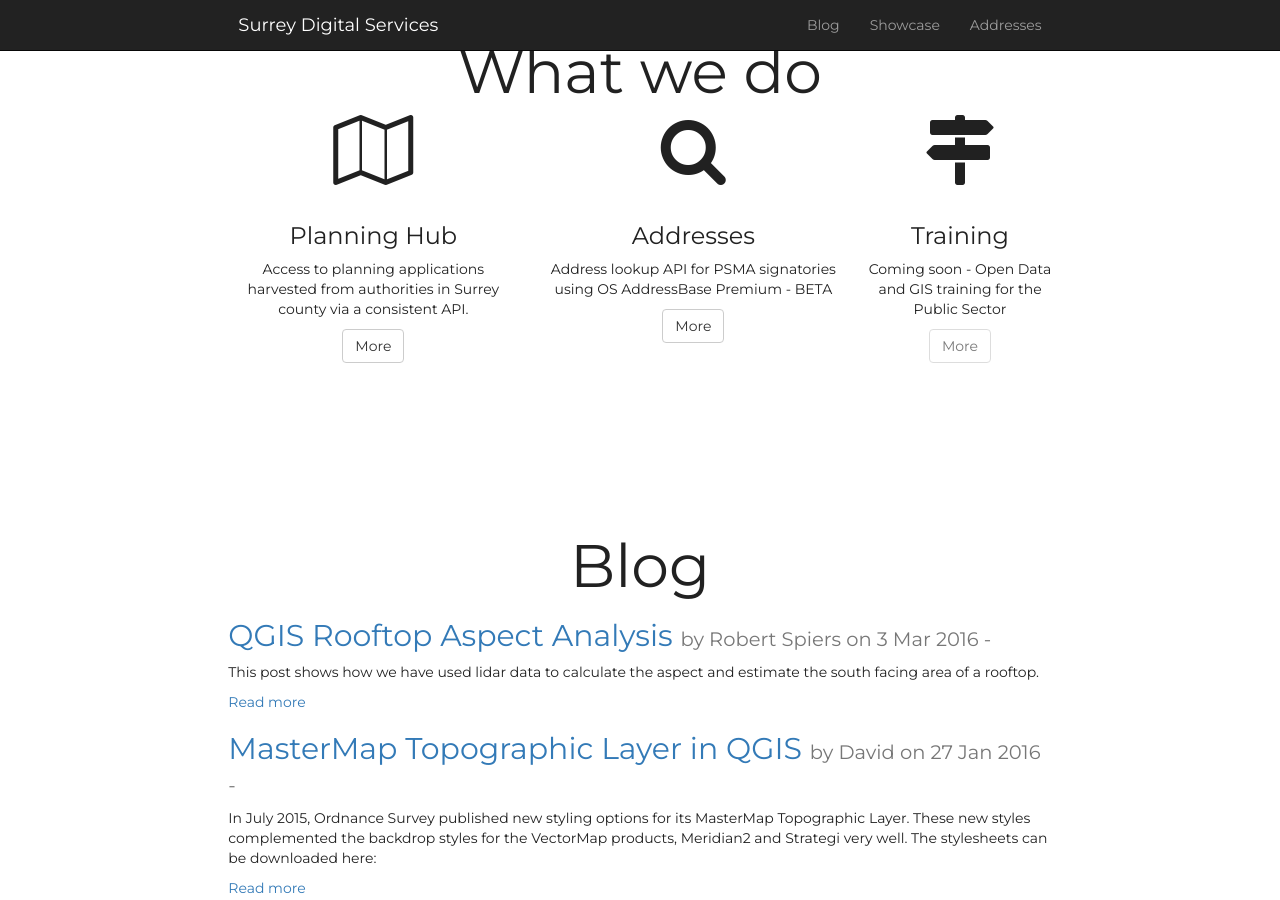
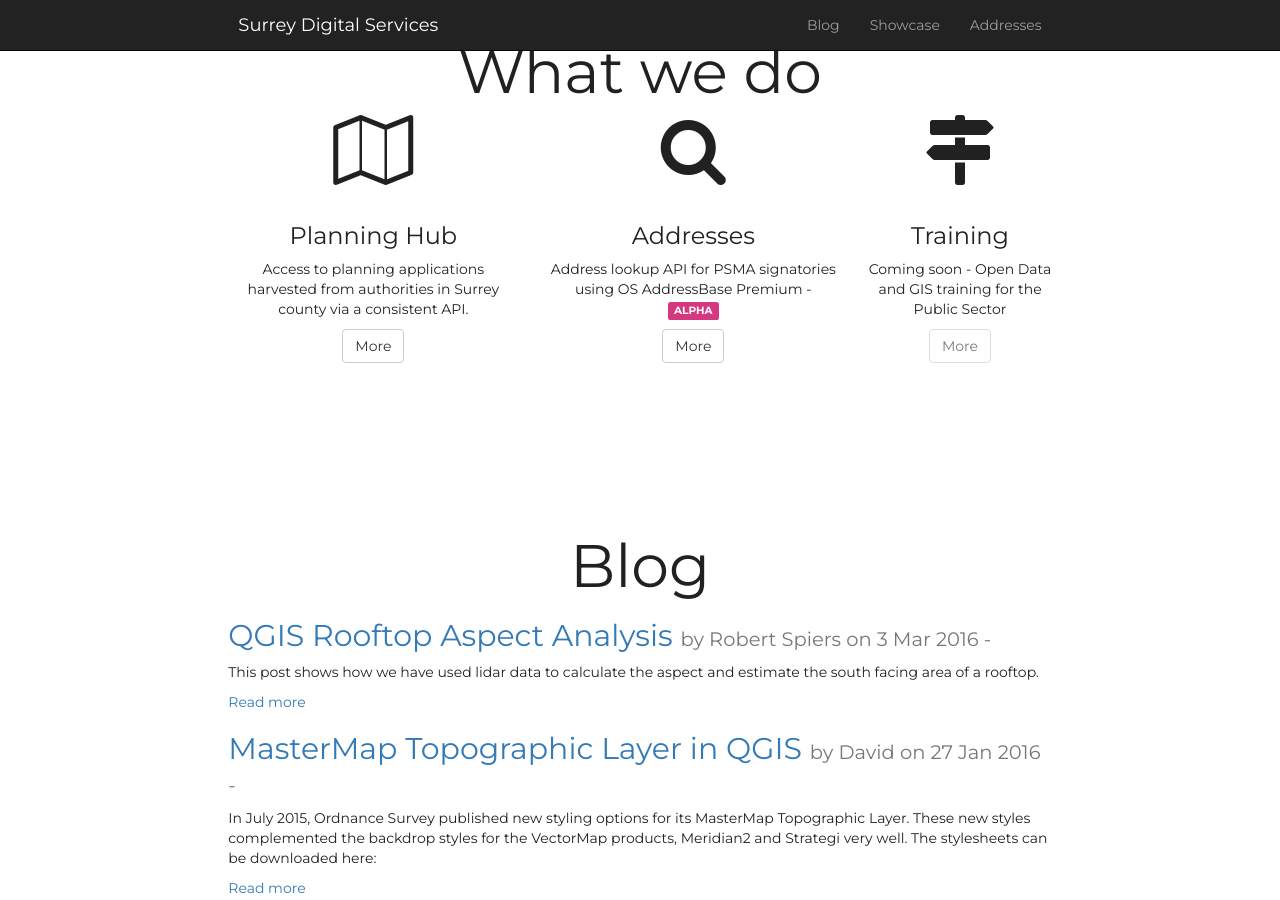
Before and after one commit to surreydigitalservices/surreydigitalservices.github.io, a Jekyll site: the page built from index.html, in a window 1280 px wide and 900 px high, scrolled down 951 px. Built offline with Jekyll 4.4.1, drawn with Linux system fonts in a browser that asks for light colours; nearby versions of some CDN libraries; comment, search, counter and statistics services are not loaded.

Commit message:
Add alpha label

```diff
--- a/index.html
+++ b/index.html
@@ -33,7 +33,7 @@ title: Welcome to Surrey Digital Services
                                 <span class="fa fa-search fa-5x"></span>
                             </div>
                             <h3>Addresses</h3>
-                            <p>Address lookup API for PSMA signatories using OS AddressBase Premium - BETA</p>
+                            <p>Address lookup API for PSMA signatories using OS AddressBase Premium - <span class="label label-alpha">ALPHA</span></p>
                             <p><a href="/sds-addresses/" class="btn btn-default">More</a></p>
                         </div>
                         <div class="col-md-2">
```
